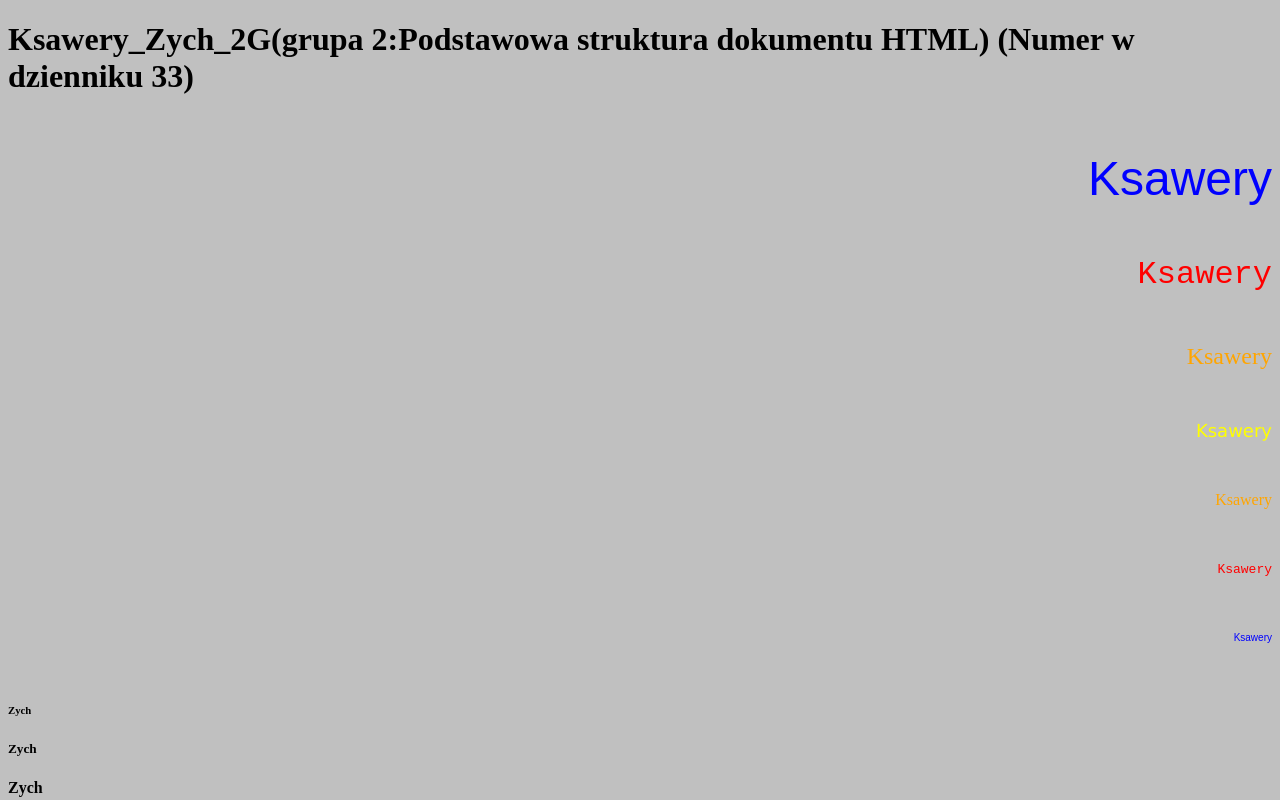
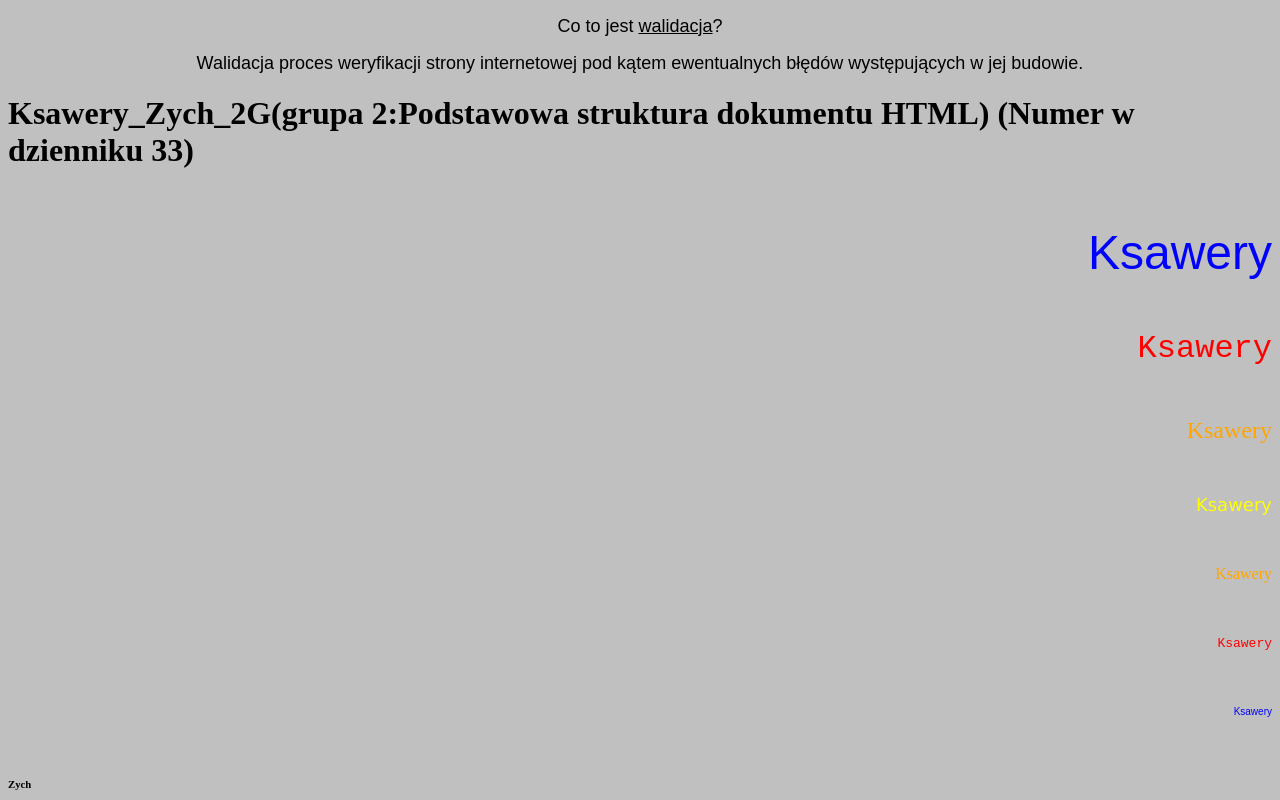
Before and after one commit to KsawZych/Strona, a plain HTML site: page index.html in a window 1280 px wide. Shown: the top 800 px of the page. Drawn offline with Linux system fonts and the light colour scheme.

Commit message:
Update index.html

```diff
--- a/index.html
+++ b/index.html
@@ -9,6 +9,9 @@
 </head>
 
 <body bgcolor="silver">
+
+	<p align="center"> <font size="4" face="Arial"> Co to jest <u>walidacja</u>? </font> </p>
+	<p align="center"> <font size="4" face="Arial"> Walidacja proces weryfikacji strony internetowej pod kątem ewentualnych błędów występujących w jej budowie. </font> </p>
 
 	<h1>Ksawery_Zych_2G(grupa 2:Podstawowa struktura dokumentu HTML) (Numer w dzienniku 33)</h1> <br>
 		<p align="right"> <font color="blue" size="7" face="Arial"> Ksawery </font> </p> <br>
```
